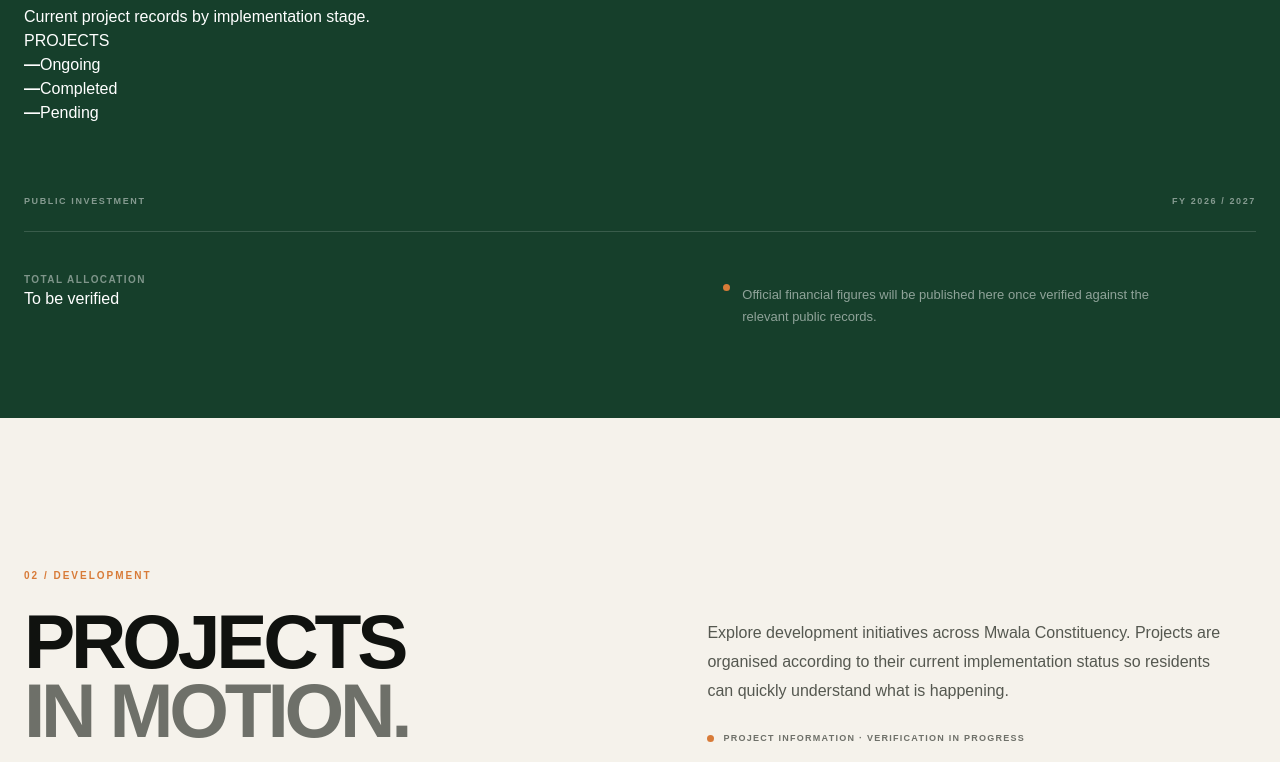
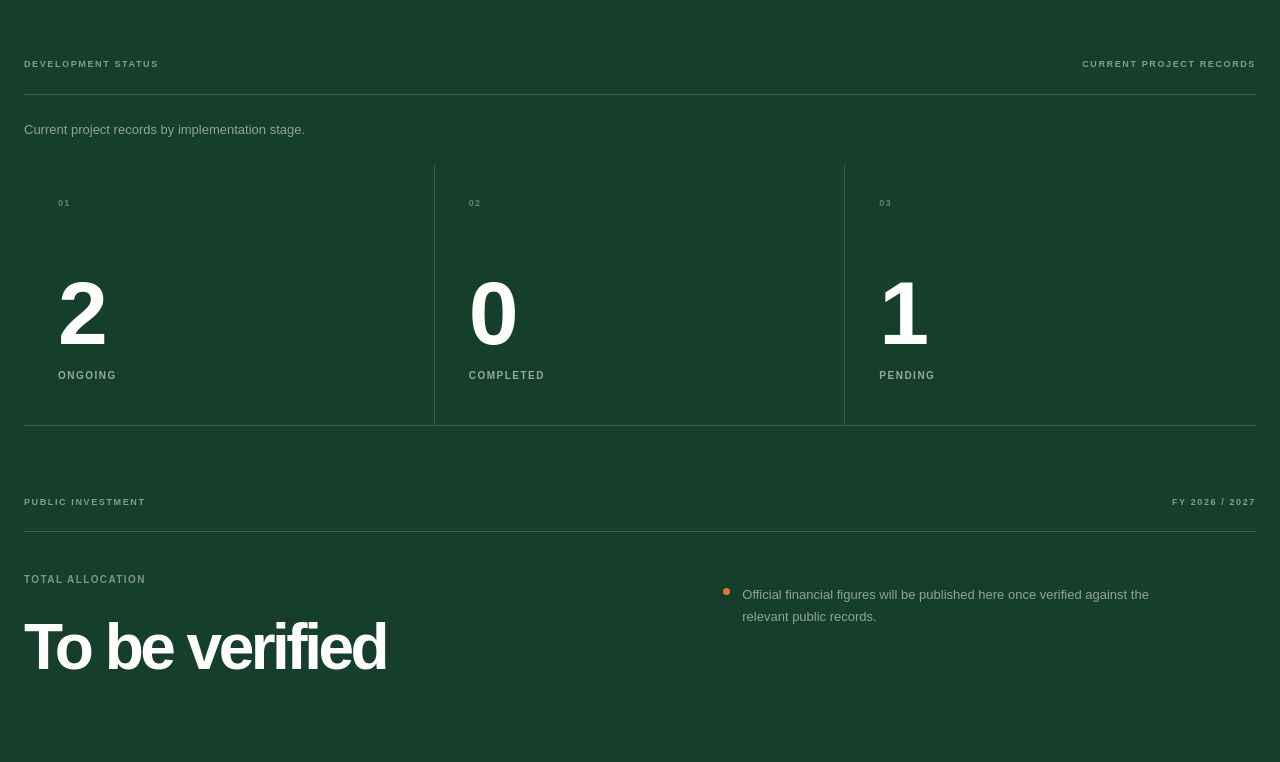
Before and after one commit to Chrisant-gif/mwala-connect, a Next.js app: page / in a window 1280 px wide. Shown: the part 1838-2600 px from the top of the page. Built offline with nearby package versions, Linux system fonts and the light colour scheme.

Commit message:
Fix mobile responsive typography

```diff
--- a/app/components/Stats.tsx
+++ b/app/components/Stats.tsx
@@ -41,14 +41,7 @@ const developmentStatus = [
   },
 ];
 
-function formatProjectCount(value: number) {
-  return value > 0 ? String(value) : "—";
-}
-
 export default function Stats() {
-  const allocationIsVerified =
-    constituencyStatistics.totalAllocation !== "To be verified";
-
   return (
     <>
       {/* Overview */}
@@ -73,7 +66,6 @@ export default function Stats() {
 
           <div className="source-note">
             <span className="source-dot" />
-
             Development information is being organised by project, ward and
             implementation status.
           </div>
@@ -103,39 +95,40 @@ export default function Stats() {
         </div>
 
         {/* Development Status */}
-        <div className="development-status">
-          <div className="development-status-heading">
-            <div>
+        <div className="financial-overview">
+          <div className="financial-heading">
             <span>DEVELOPMENT STATUS</span>
 
-              <p>
+            <span>
+              CURRENT PROJECT RECORDS
+            </span>
+          </div>
+
+          <p
+            style={{
+              margin: "24px 0 0",
+              color: "rgba(255, 255, 255, 0.52)",
+              fontSize: "13px",
+              lineHeight: "1.7",
+            }}
+          >
             Current project records by implementation stage.
           </p>
-            </div>
 
-            <span>PROJECTS</span>
-          </div>
+          <div className="stats-grid" style={{ marginTop: "24px" }}>
+            {developmentStatus.map((stat) => (
+              <article className="stat-card" key={stat.number}>
+                <span className="stat-index">{stat.number}</span>
 
-          <div className="development-status-grid">
-            {developmentStatus.map((item) => (
-              <article
-                className="development-status-card"
-                key={item.number}
-              >
-                <span className="stat-index">{item.number}</span>
+                <strong>{stat.value}</strong>
 
-                <strong>
-                  {formatProjectCount(item.value)}
-                </strong>
-
-                <span>{item.label}</span>
+                <span>{stat.label}</span>
               </article>
             ))}
           </div>
-        </div>
 
           {/* Financial Overview */}
-        <div className="financial-overview">
+          <div style={{ paddingTop: "70px" }}>
             <div className="financial-heading">
               <span>PUBLIC INVESTMENT</span>
 
@@ -148,15 +141,9 @@ export default function Stats() {
               <div>
                 <span>Total allocation</span>
 
-              {allocationIsVerified ? (
                 <strong>
                   {constituencyStatistics.totalAllocation}
                 </strong>
-              ) : (
-                <p className="financial-pending">
-                  To be verified
-                </p>
-              )}
               </div>
 
               <div className="financial-status">
@@ -169,6 +156,7 @@ export default function Stats() {
               </div>
             </div>
           </div>
+        </div>
       </section>
     </>
   );
--- a/app/data/statistics.ts
+++ b/app/data/statistics.ts
@@ -1,3 +1,5 @@
+import { projects } from "./projects";
+
 export interface ConstituencyStatistics {
   wards: number;
   projects: number;
@@ -9,16 +11,30 @@ export interface ConstituencyStatistics {
   financialYear: string;
 }
 
+const totalProjects = projects.length;
+
+const completedProjects = projects.filter(
+  (project) => project.status === "completed",
+).length;
+
+const ongoingProjects = projects.filter(
+  (project) => project.status === "ongoing",
+).length;
+
+const pendingProjects = projects.filter(
+  (project) => project.status === "pending",
+).length;
+
 export const constituencyStatistics: ConstituencyStatistics = {
   wards: 6,
 
-  projects: 0,
+  projects: totalProjects,
 
-  completedProjects: 0,
+  completedProjects,
 
-  ongoingProjects: 0,
+  ongoingProjects,
 
-  pendingProjects: 0,
+  pendingProjects,
 
   residentsServed: "To be verified",
 
--- a/app/globals.css
+++ b/app/globals.css
@@ -13,6 +13,7 @@
   --cream: #f5f2eb;
   --white: #ffffff;
   --orange: #d87b38;
+
   --font-display: Arial, Helvetica, sans-serif;
   --font-body: Arial, Helvetica, sans-serif;
 }
@@ -29,6 +30,7 @@
 
 html {
   scroll-behavior: smooth;
+  overflow-x: hidden;
 }
 
 body {
@@ -78,6 +80,7 @@ button {
   align-items: center;
   gap: 12px;
   color: #fff;
+  min-width: 0;
 }
 
 .brand-mark {
@@ -86,6 +89,7 @@ button {
   display: flex;
   align-items: flex-end;
   gap: 3px;
+  flex: 0 0 auto;
 }
 
 .brand-mark span {
@@ -110,6 +114,7 @@ button {
   font-size: 13px;
   font-weight: 800;
   letter-spacing: 0.18em;
+  white-space: nowrap;
 }
 
 .brand-name span {
@@ -205,6 +210,7 @@ button {
   overflow: hidden;
   display: flex;
   align-items: center;
+
   background:
     radial-gradient(
       circle at 70% 35%,
@@ -217,6 +223,7 @@ button {
       #163f2b 55%,
       #102e20 100%
     );
+
   color: #fff;
 }
 
@@ -224,6 +231,7 @@ button {
   position: absolute;
   inset: 0;
   opacity: 0.09;
+
   background-image:
     linear-gradient(
       rgba(255, 255, 255, 0.7) 1px,
@@ -234,8 +242,14 @@ button {
       rgba(255, 255, 255, 0.7) 1px,
       transparent 1px
     );
+
   background-size: 80px 80px;
-  mask-image: linear-gradient(to bottom, black, transparent);
+
+  mask-image: linear-gradient(
+    to bottom,
+    black,
+    transparent
+  );
 }
 
 .hero-glow {
@@ -264,9 +278,12 @@ button {
 .hero-content {
   position: relative;
   z-index: 2;
+
   width: min(1400px, calc(100% - 48px));
   margin: 0 auto;
   padding-top: 100px;
+
+  min-width: 0;
 }
 
 .eyebrow {
@@ -274,7 +291,9 @@ button {
   align-items: center;
   gap: 10px;
   margin-bottom: 26px;
+
   color: rgba(255, 255, 255, 0.62);
+
   font-size: 10px;
   font-weight: 700;
   letter-spacing: 0.2em;
@@ -284,18 +303,21 @@ button {
 .eyebrow-dot {
   width: 7px;
   height: 7px;
+  flex: 0 0 auto;
   border-radius: 50%;
   background: var(--orange);
   box-shadow: 0 0 0 5px rgba(216, 123, 56, 0.12);
 }
 
 .hero-title {
-  max-width: 950px;
+  max-width: 100%;
   margin: 0;
-  font-size: clamp(62px, 9vw, 150px);
+  padding-right: 4px;
+  font-size: clamp(58px, 9vw, 150px);
   font-weight: 800;
-  line-height: 0.86;
-  letter-spacing: -0.065em;
+  line-height: 0.9;
+  letter-spacing: -0.055em;
+  overflow-wrap: normal;
 }
 
 .hero-title em {
@@ -306,9 +328,12 @@ button {
 .hero-description {
   max-width: 580px;
   margin: 36px 0 0;
+
   color: rgba(255, 255, 255, 0.68);
   font-size: 17px;
   line-height: 1.7;
+
+  overflow-wrap: break-word;
 }
 
 .hero-actions {
@@ -324,8 +349,10 @@ button {
   align-items: center;
   justify-content: center;
   gap: 18px;
+
   min-height: 52px;
   padding: 0 21px;
+
   font-size: 10px;
   font-weight: 800;
   letter-spacing: 0.13em;
@@ -353,11 +380,14 @@ button {
   z-index: 2;
   right: 34px;
   top: 50%;
+
   display: flex;
   align-items: center;
   gap: 12px;
+
   transform: rotate(90deg) translateX(50%);
   transform-origin: right center;
+
   color: rgba(255, 255, 255, 0.28);
   font-size: 9px;
   font-weight: 700;
@@ -373,12 +403,16 @@ button {
 .hero-bottom {
   position: absolute;
   z-index: 2;
+
   bottom: 26px;
   left: 50%;
+
   width: min(1400px, calc(100% - 48px));
+
   display: flex;
   align-items: center;
   justify-content: space-between;
+
   transform: translateX(-50%);
 }
 
@@ -387,7 +421,9 @@ button {
   display: flex;
   align-items: center;
   gap: 9px;
+
   color: rgba(255, 255, 255, 0.4);
+
   font-size: 9px;
   font-weight: 700;
   letter-spacing: 0.16em;
@@ -397,6 +433,7 @@ button {
 .location-pulse {
   width: 6px;
   height: 6px;
+  flex: 0 0 auto;
   border-radius: 50%;
   background: var(--orange);
 }
@@ -417,9 +454,12 @@ button {
   display: grid;
   grid-template-columns: 1fr 2.2fr;
   gap: 60px;
+
   width: min(1400px, calc(100% - 48px));
   margin: 0 auto;
   padding: 150px 0 110px;
+
+  min-width: 0;
 }
 
 .section-number {
@@ -431,11 +471,14 @@ button {
 
 .overview-content {
   max-width: 850px;
+  min-width: 0;
 }
 
 .section-kicker {
   margin: 0 0 24px;
+
   color: var(--orange);
+
   font-size: 10px;
   font-weight: 800;
   letter-spacing: 0.2em;
@@ -445,10 +488,15 @@ button {
 .overview-content h2,
 .development-intro h2 {
   margin: 0;
+
   font-size: clamp(48px, 6vw, 94px);
   font-weight: 800;
-  line-height: 0.9;
-  letter-spacing: -0.055em;
+  line-height: 0.94;
+  letter-spacing: -0.045em;
+
+  overflow-wrap: normal;
+  word-break: normal;
+  hyphens: none;
 }
 
 .overview-content h2 span,
@@ -459,20 +507,27 @@ button {
 .overview-copy {
   max-width: 650px;
   margin: 38px 0 0;
+
   color: #555850;
   font-size: 18px;
   line-height: 1.8;
+
+  overflow-wrap: break-word;
 }
 
 .source-note {
   display: flex;
-  align-items: center;
+  align-items: flex-start;
   gap: 10px;
+
   margin-top: 30px;
+
   color: var(--muted);
+
   font-size: 10px;
   font-weight: 700;
   letter-spacing: 0.08em;
+  line-height: 1.6;
   text-transform: uppercase;
 }
 
@@ -480,6 +535,8 @@ button {
   width: 7px;
   height: 7px;
   flex: 0 0 auto;
+  margin-top: 4px;
+
   border-radius: 50%;
   background: var(--orange);
 }
@@ -490,6 +547,7 @@ button {
 
 .stats-section {
   padding: 90px max(24px, calc((100vw - 1400px) / 2));
+
   background: var(--green);
   color: #fff;
 }
@@ -499,9 +557,13 @@ button {
   display: flex;
   justify-content: space-between;
   gap: 24px;
+
   padding-bottom: 22px;
+
   border-bottom: 1px solid rgba(255, 255, 255, 0.15);
+
   color: rgba(255, 255, 255, 0.48);
+
   font-size: 9px;
   font-weight: 800;
   letter-spacing: 0.18em;
@@ -511,17 +573,23 @@ button {
 .stats-grid {
   display: grid;
   grid-template-columns: repeat(3, 1fr);
+
   border-bottom: 1px solid rgba(255, 255, 255, 0.15);
 }
 
 .stat-card {
   position: relative;
+
   min-height: 260px;
   padding: 42px 34px;
+
   border-right: 1px solid rgba(255, 255, 255, 0.15);
+
   display: flex;
   flex-direction: column;
   justify-content: flex-end;
+
+  min-width: 0;
 }
 
 .stat-card:last-child {
@@ -532,7 +600,9 @@ button {
   position: absolute;
   top: 32px;
   left: 34px;
+
   color: rgba(255, 255, 255, 0.35);
+
   font-size: 9px;
   font-weight: 800;
   letter-spacing: 0.15em;
@@ -542,11 +612,14 @@ button {
   font-size: clamp(54px, 7vw, 100px);
   line-height: 0.9;
   letter-spacing: -0.06em;
+  overflow-wrap: break-word;
 }
 
 .stat-card > span:last-child {
   margin-top: 14px;
+
   color: rgba(255, 255, 255, 0.55);
+
   font-size: 10px;
   font-weight: 800;
   letter-spacing: 0.15em;
@@ -561,16 +634,19 @@ button {
   display: grid;
   grid-template-columns: 1.2fr 1fr;
   gap: 60px;
+
   padding-top: 40px;
 }
 
 .financial-main > div:first-child {
   display: flex;
   flex-direction: column;
+  min-width: 0;
 }
 
 .financial-main > div:first-child span {
   color: rgba(255, 255, 255, 0.45);
+
   font-size: 10px;
   font-weight: 700;
   letter-spacing: 0.14em;
@@ -579,21 +655,27 @@ button {
 
 .financial-main strong {
   margin-top: 12px;
+
   font-size: clamp(42px, 5vw, 76px);
   letter-spacing: -0.055em;
+
+  overflow-wrap: break-word;
 }
 
 .financial-status {
   display: flex;
   align-items: flex-start;
   gap: 12px;
+
   padding-top: 12px;
 }
 
 .financial-status p {
   max-width: 420px;
   margin: 0;
+
   color: rgba(255, 255, 255, 0.52);
+
   font-size: 13px;
   line-height: 1.7;
 }
@@ -606,9 +688,16 @@ button {
   display: grid;
   grid-template-columns: 1.1fr 1fr;
   gap: 80px;
+
   width: min(1400px, calc(100% - 48px));
   margin: 0 auto;
   padding: 150px 0 90px;
+
+  min-width: 0;
+}
+
+.development-intro > div {
+  min-width: 0;
 }
 
 .development-intro-copy {
@@ -618,26 +707,37 @@ button {
 
 .development-intro-copy p {
   margin: 0;
+
   color: #555850;
+
   font-size: 16px;
   line-height: 1.8;
+
+  overflow-wrap: break-word;
 }
 
 .verified-label {
   display: flex;
-  align-items: center;
+  align-items: flex-start;
   gap: 9px;
+
   margin-top: 26px;
+
   color: var(--muted);
+
   font-size: 9px;
   font-weight: 800;
   letter-spacing: 0.14em;
+  line-height: 1.6;
   text-transform: uppercase;
 }
 
 .verified-label span {
   width: 7px;
   height: 7px;
+  flex: 0 0 auto;
+  margin-top: 4px;
+
   border-radius: 50%;
   background: var(--orange);
 }
@@ -650,6 +750,8 @@ button {
   width: min(1400px, calc(100% - 48px));
   margin: 0 auto;
   padding-bottom: 150px;
+
+  min-width: 0;
 }
 
 .project-section-header {
@@ -657,12 +759,19 @@ button {
   align-items: flex-end;
   justify-content: space-between;
   gap: 30px;
+
   padding-bottom: 20px;
+
   border-bottom: 1px solid var(--line);
+}
+
+.project-section-header > div {
+  min-width: 0;
 }
 
 .section-label {
   color: var(--muted);
+
   font-size: 9px;
   font-weight: 800;
   letter-spacing: 0.18em;
@@ -670,7 +779,9 @@ button {
 
 .project-section-header p {
   margin: 8px 0 0;
+
   color: var(--muted);
+
   font-size: 11px;
 }
 
@@ -682,15 +793,20 @@ button {
 
 .project-filter button {
   padding: 9px 13px;
+
   border: 1px solid var(--line);
   border-radius: 999px;
+
   background: transparent;
   color: var(--muted);
+
   font-size: 9px;
   font-weight: 800;
   letter-spacing: 0.08em;
   text-transform: uppercase;
+
   cursor: pointer;
+
   transition:
     background 180ms ease,
     color 180ms ease,
@@ -708,20 +824,27 @@ button {
   display: grid;
   grid-template-columns: repeat(2, 1fr);
   gap: 14px;
+
   padding-top: 14px;
 }
 
 .project-card {
   position: relative;
+
   min-height: 560px;
   padding: 28px;
+
   display: flex;
   flex-direction: column;
+
   border: 1px solid var(--line);
   background: #ebe8df;
+
   transition:
     transform 220ms ease,
     background 220ms ease;
+
+  min-width: 0;
 }
 
 .project-card:hover {
@@ -742,7 +865,10 @@ button {
   display: flex;
   align-items: center;
   justify-content: space-between;
+  gap: 15px;
+
   color: var(--muted);
+
   font-size: 9px;
   font-weight: 800;
   letter-spacing: 0.15em;
@@ -757,11 +883,15 @@ button {
   display: flex;
   align-items: center;
   gap: 7px;
+
+  white-space: nowrap;
 }
 
 .project-status > span {
   width: 6px;
   height: 6px;
+  flex: 0 0 auto;
+
   border-radius: 50%;
   background: var(--muted);
 }
@@ -774,11 +904,15 @@ button {
 .project-main {
   margin-top: auto;
   padding: 80px 0 45px;
+
+  min-width: 0;
 }
 
 .project-location {
   margin: 0 0 12px;
+
   color: var(--orange);
+
   font-size: 10px;
   font-weight: 800;
   letter-spacing: 0.14em;
@@ -788,18 +922,25 @@ button {
 .project-main h3 {
   max-width: 620px;
   margin: 0;
+
   font-size: clamp(36px, 4vw, 62px);
   font-weight: 800;
   line-height: 0.92;
   letter-spacing: -0.055em;
+
+  overflow-wrap: break-word;
 }
 
 .project-description {
   max-width: 550px;
   margin: 22px 0 0;
+
   color: var(--muted);
+
   font-size: 14px;
   line-height: 1.7;
+
+  overflow-wrap: break-word;
 }
 
 .project-card-featured .project-description {
@@ -810,7 +951,9 @@ button {
   display: grid;
   grid-template-columns: 0.7fr 1.3fr;
   gap: 30px;
+
   padding-top: 22px;
+
   border-top: 1px solid var(--line);
 }
 
@@ -822,12 +965,14 @@ button {
 .progress-block {
   display: flex;
   flex-direction: column;
+  min-width: 0;
 }
 
 .project-record span,
 .progress-heading span,
 .project-meta span {
   color: var(--muted);
+
   font-size: 9px;
   font-weight: 700;
   letter-spacing: 0.12em;
@@ -842,7 +987,10 @@ button {
 
 .project-record strong {
   margin-top: 7px;
+
   font-size: 14px;
+
+  overflow-wrap: break-word;
 }
 
 .progress-heading {
@@ -859,7 +1007,9 @@ button {
 .progress-track {
   height: 3px;
   margin-top: 12px;
+
   overflow: hidden;
+
   background: rgba(16, 18, 15, 0.12);
 }
 
@@ -870,6 +1020,7 @@ button {
 .progress-track span {
   display: block;
   height: 100%;
+
   background: var(--orange);
 }
 
@@ -877,6 +1028,7 @@ button {
   display: grid;
   grid-template-columns: repeat(2, 1fr);
   gap: 20px;
+
   padding-top: 24px;
 }
 
@@ -884,10 +1036,13 @@ button {
   display: flex;
   flex-direction: column;
   gap: 7px;
+
+  min-width: 0;
 }
 
 .project-meta strong {
   font-size: 11px;
+  overflow-wrap: break-word;
 }
 
 .project-footer {
@@ -895,12 +1050,21 @@ button {
   align-items: center;
   justify-content: space-between;
   gap: 20px;
+
   margin-top: 24px;
   padding-top: 20px;
+
   border-top: 1px solid var(--line);
+
   color: var(--muted);
+
   font-size: 9px;
   line-height: 1.5;
+}
+
+.project-footer > span {
+  min-width: 0;
+  overflow-wrap: break-word;
 }
 
 .project-card-featured .project-footer {
@@ -912,15 +1076,21 @@ button {
   display: inline-flex;
   align-items: center;
   gap: 7px;
+
   padding: 0;
   border: 0;
+
   background: transparent;
   color: inherit;
+
   font-size: 9px;
   font-weight: 800;
   letter-spacing: 0.1em;
   text-transform: uppercase;
+
   cursor: pointer;
+
+  flex: 0 0 auto;
 }
 
 .project-link span {
@@ -929,13 +1099,17 @@ button {
 
 .empty-projects {
   grid-column: 1 / -1;
+
   padding: 90px 30px;
+
   border: 1px solid var(--line);
+
   text-align: center;
 }
 
 .empty-projects > span {
   color: var(--orange);
+
   font-size: 9px;
   font-weight: 800;
   letter-spacing: 0.16em;
@@ -943,6 +1117,7 @@ button {
 
 .empty-projects h3 {
   margin: 20px 0 10px;
+
   font-size: 40px;
   letter-spacing: -0.04em;
 }
@@ -950,7 +1125,9 @@ button {
 .empty-projects p {
   max-width: 450px;
   margin: 0 auto;
+
   color: var(--muted);
+
   font-size: 14px;
   line-height: 1.7;
 }
@@ -1004,10 +1181,14 @@ button {
   .mobile-menu {
     display: flex;
     flex-direction: column;
+
     max-height: 0;
     overflow: hidden;
+
     padding: 0 24px;
+
     background: rgba(16, 18, 15, 0.98);
+
     transition:
       max-height 300ms ease,
       padding 300ms ease;
@@ -1020,8 +1201,11 @@ button {
 
   .mobile-menu a {
     padding: 15px 0;
+
     border-bottom: 1px solid rgba(255, 255, 255, 0.1);
+
     color: rgba(255, 255, 255, 0.72);
+
     font-size: 11px;
     font-weight: 800;
     letter-spacing: 0.12em;
@@ -1030,25 +1214,29 @@ button {
 
   .mobile-menu-cta {
     margin-top: 10px;
+
     padding: 15px 18px !important;
+
     border: 0 !important;
     border-radius: 999px;
+
     background: #fff;
     color: var(--green) !important;
+
     text-align: center;
   }
 
   .hero-content {
     padding-top: 130px;
-    padding-bottom: 120px;
   }
 
   .hero-title {
-    font-size: clamp(54px, 13vw, 100px);
-    max-width: 100%;
-    overflow-wrap: normal;
-    word-break: normal;
-  }
+  max-width: 100%;
+  padding-right: 3px;
+  font-size: clamp(54px, 13.5vw, 100px);
+  line-height: 0.9;
+  letter-spacing: -0.055em;
+}
 
   .hero-side-label {
     display: none;
@@ -1066,6 +1254,7 @@ button {
 
   .stat-card {
     min-height: 220px;
+
     border-right: 0;
     border-bottom: 1px solid rgba(255, 255, 255, 0.15);
   }
@@ -1087,6 +1276,7 @@ button {
 /* =========================================
    IPHONE / SMALL MOBILE
 ========================================= */
+
 @media (max-width: 600px) {
   .nav-inner,
   .hero-content,
@@ -1095,36 +1285,53 @@ button {
   .development-intro,
   .project-section {
     width: calc(100% - 32px);
-    max-width: 100%;
+    max-width: none;
   }
 
-  /* Prevent mobile content from overflowing horizontally */
-  .hero,
-  .overview-section,
-  .stats-section,
-  .development-intro,
-  .project-section {
-    overflow-x: hidden;
+  .nav-inner {
+    height: 70px;
   }
 
-  /* HERO */
+  .brand-name {
+    font-size: 11px;
+    letter-spacing: 0.14em;
+  }
+
+  /* -------------------------
+     HERO
+  ------------------------- */
+
+  .hero {
+    min-height: 100svh;
+    align-items: flex-start;
+  }
+
   .hero-content {
     padding-top: 120px;
-    padding-bottom: 90px;
+    padding-bottom: 100px;
+  }
+
+  .eyebrow {
+    margin-bottom: 22px;
+    font-size: 9px;
+    letter-spacing: 0.16em;
   }
 
   .hero-title {
+    width: 100%;
     max-width: 100%;
-    font-size: clamp(52px, 15vw, 72px);
-    line-height: 0.92;
-    letter-spacing: -0.045em;
-    overflow-wrap: break-word;
-    word-break: normal;
+
+    font-size: clamp(48px, 15vw, 76px);
+    line-height: 0.94;
+    letter-spacing: -0.035em;
+
+    overflow: visible;
   }
 
   .hero-description {
     max-width: 100%;
-    margin-top: 30px;
+    margin-top: 28px;
+
     font-size: 15px;
     line-height: 1.7;
   }
@@ -1132,8 +1339,11 @@ button {
   .hero-actions {
     align-items: stretch;
     flex-direction: column;
+
     width: 100%;
     max-width: 320px;
+
+    margin-top: 30px;
   }
 
   .primary-button,
@@ -1145,11 +1355,19 @@ button {
     bottom: 18px;
   }
 
+  .hero-location {
+    font-size: 8px;
+    letter-spacing: 0.12em;
+  }
+
   .scroll-indicator {
     display: none;
   }
 
-  /* OVERVIEW */
+  /* -------------------------
+     OVERVIEW
+  ------------------------- */
+
   .overview-section,
   .development-intro {
     padding-top: 90px;
@@ -1157,53 +1375,51 @@ button {
   }
 
   .overview-section {
-    gap: 30px;
-  }
-
-  .overview-content {
-    width: 100%;
-    max-width: 100%;
-    min-width: 0;
+    gap: 32px;
   }
 
   .overview-content h2,
   .development-intro h2 {
     width: 100%;
     max-width: 100%;
-    font-size: clamp(44px, 14vw, 68px);
-    line-height: 0.94;
-    letter-spacing: -0.045em;
-    overflow-wrap: break-word;
-    word-break: normal;
+
+    font-size: clamp(46px, 14vw, 70px);
+    line-height: 0.96;
+    letter-spacing: -0.035em;
+
+    overflow: visible;
   }
 
   .overview-copy {
-    width: 100%;
     max-width: 100%;
     margin-top: 30px;
+
     font-size: 16px;
     line-height: 1.75;
-    overflow-wrap: break-word;
   }
 
   .source-note {
     align-items: flex-start;
+
+    max-width: 100%;
+
+    font-size: 9px;
     line-height: 1.6;
   }
 
-  /* STATS */
+  /* -------------------------
+     STATS
+  ------------------------- */
+
   .stats-section {
     padding: 70px 16px;
   }
 
   .stats-intro,
   .financial-heading {
-    gap: 16px;
-  }
-
-  .stats-intro span,
-  .financial-heading span {
-    min-width: 0;
+    gap: 15px;
+    flex-wrap: wrap;
+    line-height: 1.5;
   }
 
   .stat-card {
@@ -1211,35 +1427,62 @@ button {
     padding: 36px 22px;
   }
 
-  /* FINANCIAL OVERVIEW */
+  .stat-index {
+    top: 26px;
+    left: 22px;
+  }
+
+  .stat-card strong {
+    font-size: clamp(54px, 18vw, 80px);
+  }
+
+  .financial-overview {
+    padding-top: 55px;
+  }
+
   .financial-main {
-    grid-template-columns: 1fr;
-    gap: 30px;
+    padding-top: 30px;
   }
 
   .financial-main strong {
-    font-size: clamp(38px, 12vw, 58px);
-    overflow-wrap: break-word;
-  }
-
-  .financial-status {
-    min-width: 0;
+    font-size: clamp(40px, 13vw, 64px);
+    line-height: 0.95;
   }
 
   .financial-status p {
+    font-size: 12px;
+    line-height: 1.7;
+  }
+
+  /* -------------------------
+     DEVELOPMENT
+  ------------------------- */
+
+  .development-intro {
+    gap: 32px;
+  }
+
+  .development-intro-copy {
     max-width: 100%;
   }
 
-  /* DEVELOPMENT */
-  .development-intro {
-    grid-template-columns: 1fr;
-    gap: 40px;
+  .development-intro-copy p {
+    font-size: 15px;
+    line-height: 1.75;
   }
 
-  /* PROJECTS */
+  .verified-label {
+    font-size: 8px;
+  }
+
+  /* -------------------------
+     PROJECTS
+  ------------------------- */
+
   .project-section-header {
     align-items: flex-start;
     flex-direction: column;
+    gap: 20px;
   }
 
   .project-filter {
@@ -1248,10 +1491,6 @@ button {
 
   .project-filter button {
     flex: 1 1 auto;
-  }
-
-  .project-grid {
-    grid-template-columns: 1fr;
   }
 
   .project-card {
@@ -1265,7 +1504,13 @@ button {
 
   .project-main h3 {
     font-size: clamp(34px, 11vw, 52px);
-    overflow-wrap: break-word;
+    line-height: 0.96;
+    letter-spacing: -0.04em;
+  }
+
+  .project-description {
+    font-size: 13px;
+    line-height: 1.7;
   }
 
   .project-bottom {
@@ -1273,9 +1518,19 @@ button {
     gap: 20px;
   }
 
+  .project-meta {
+    grid-template-columns: 1fr 1fr;
+    gap: 15px;
+  }
+
   .project-footer {
     align-items: flex-start;
     flex-direction: column;
+    gap: 15px;
+  }
+
+  .project-link {
+    align-self: flex-start;
   }
 }
 
@@ -1284,26 +1539,32 @@ button {
 ========================================= */
 
 @media (max-width: 390px) {
-  .hero-content {
-    padding-top: 112px;
+  .hero-title {
+    font-size: 47px;
+    line-height: 0.96;
+    letter-spacing: -0.03em;
   }
 
-  .hero-title {
-    font-size: 42px;
-    line-height: 0.92;
-    letter-spacing: -0.05em;
+  .overview-content h2,
+  .development-intro h2 {
+    font-size: 45px;
+    line-height: 0.98;
+    letter-spacing: -0.03em;
   }
 
   .hero-description {
     font-size: 14px;
   }
 
-  .primary-button,
-  .secondary-button {
-    min-height: 50px;
+  .overview-copy {
+    font-size: 15px;
   }
 
   .project-card {
-    min-height: 500px;
+    padding: 20px;
+  }
+
+  .project-main h3 {
+    font-size: 34px;
   }
 }
```
Lines whose indentation alone changed are shown as unchanged.
